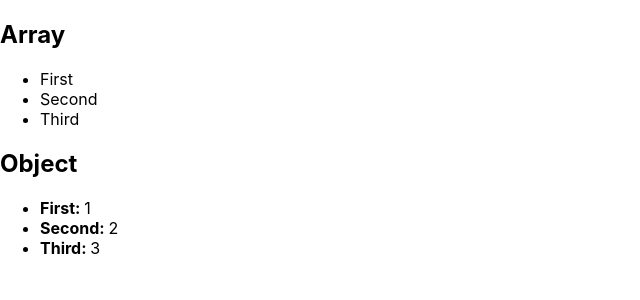
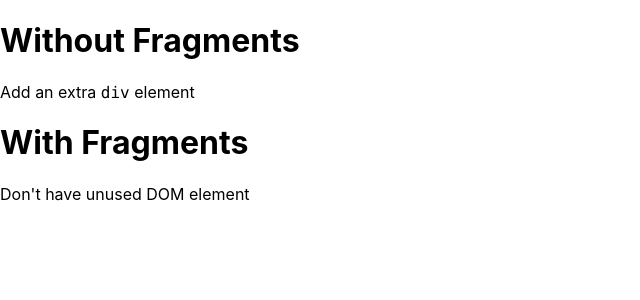
Before and after one commit to doniisetiiawan/react-317, a React (Create React App) app: page / in a window 1280 px wide. Shown: the top 300 px of the page, without its empty margins (0-640 px from the left). Built offline with nearby package versions, Linux system fonts and the light colour scheme.

Commit message:
Add fragments

```diff
--- /dev/null
+++ b/src/WithFragments.jsx
@@ -0,0 +1,12 @@
+import React, { Fragment } from 'react';
+
+function WithoutFragments() {
+  return (
+    <Fragment>
+      <h1>With Fragments</h1>
+      <p>Don't have unused DOM element</p>
+    </Fragment>
+  );
+}
+
+export default WithoutFragments;
--- /dev/null
+++ b/src/WithoutFragments.jsx
@@ -0,0 +1,12 @@
+import React from 'react';
+
+function WithoutFragments() {
+  return (
+    <div>
+      <h1>Without Fragments</h1>
+      <p>Add an extra <code>div</code> element</p>
+    </div>
+  );
+}
+
+export default WithoutFragments;
--- a/src/index.jsx
+++ b/src/index.jsx
@@ -3,28 +3,14 @@ import ReactDOM from 'react-dom';
 import './index.css';
 import * as serviceWorker from './serviceWorker';
 
-const array = ['First', 'Second', 'Third'];
-
-const object = {
-  First: 1,
-  Second: 2,
-  Third: 3,
-};
+import WithoutFragments from './WithoutFragments';
+import WithFragments from './WithFragments';
 
 ReactDOM.render(
-  <section>
-    <h1>Array</h1>
-    <ul>{array.map(i => <li key={i}>{i}</li>)}</ul>
-    <h1>Object</h1>
-    <ul>
-      {Object.keys(object).map(i => (
-        <li key={i}>
-          <strong>{i}: </strong>
-          {object[i]}
-        </li>
-      ))}
-    </ul>
-  </section>,
+  <div>
+    <WithoutFragments />
+    <WithFragments />
+  </div>,
   document.getElementById('root'),
 );
 
```
